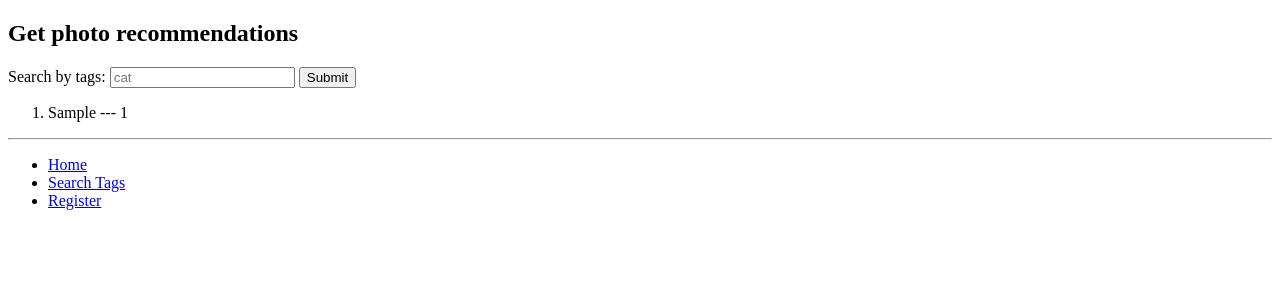
After one commit to dorrubin/mysql-photosharing, a Flask app: page /recommendations/photos in a window 1280 px wide. The commit adds this page. Shown: the top 300 px of the page. Run offline with Flask 2, Linux system fonts and the light colour scheme; data comes from the database, SQL or seed files in the repository; both versions use the stored data as it was after the commit; tables that the repository leaves empty hold one stand-in row (values such as "Sample post").

Commit message:
progress with reco photo -- not complete

```diff
--- a/app.py
+++ b/app.py
@@ -566,7 +566,25 @@ def stats():
 def getMostPopularTags():
     cursor = conn.cursor()
     query = """ SELECT word, count(word)
-                FROM Photo_Tag
+                FROM Photo_Tag NATURAL JOIN (SELECT photo_id
+                    FROM Album_Photo NATURAL JOIN (SELECT album_id
+                        FROM Album_User
+                        WHERE user_id = '{0}') AS A) AS B
+                GROUP BY word
+                ORDER BY count(word) DESC
+                LIMIT 5;
+            """
+    cursor.execute(query)
+    return cursor.fetchall()  # returns top 10 users
+
+
+def getUsersMostPopularTags(uid):
+    cursor = conn.cursor()
+    query = """ SELECT word, count(word)
+                FROM Photo_Tag NATURAL JOIN (SELECT photo_id
+                    FROM Album_Photo NATURAL JOIN (SELECT album_id
+                        FROM Album_User
+                        WHERE user_id = 2) AS A) AS B
                 GROUP BY word
                 ORDER BY count(word) DESC
                 LIMIT 5;
@@ -596,6 +614,7 @@ def getPhotosFromMultipleTags(tags):
             """.format(middle)
     cursor.execute(query)
     return cursor.fetchall()
+
 
 @app.route('/tags', methods=['GET', 'POST'])
 def tags():
@@ -634,21 +653,61 @@ def getRecoFromMultipleTags(tags):
                     {0}
                 ) AS C) AS D
                 GROUP BY word
-                ORDER BY count(word) DESC;
+                ORDER BY count(word) DESC
                 LIMIT 5;
             """.format(middle)
     cursor.execute(query)
     return cursor.fetchall()
 
-@app.route('/recommendations', methods=['GET', 'POST'])
-def reco():
+
+@app.route('/recommendations/tags', methods=['GET', 'POST'])
+def tagreco():
     if flask.request.method == 'GET':
-        return render_template('recommendations.html')
+        return render_template('reco_tags.html')
     raw_tags = flask.request.form['tag_reco']
     list_tags = raw_tags.split()
     tags = '+'.join(list_tags)
     user_reco = getRecoFromMultipleTags(tags)
-    return render_template('recommendations.html', recos=user_reco)
+    return render_template('reco_tags.html', tagrecos=user_reco)
+
+@app.route('/recommendations/photos', methods=['GET', 'POST'])
+def photoreco():
+    if flask.request.method == 'GET':
+        # look at the most common tags of photos uploaded by the user
+        user_id = 0
+        if not flask_login.current_user.is_anonymous:
+            user_id = flask_login.current_user.id
+        user_tags = getUsersMostPopularTags(user_id)
+        # find other photos that have those tags
+        list_tags = []
+        for t in user_tags:
+            list_tags.append(t[0])
+        reco_photo = getRecoPhotosFromTags(list_tags)
+        return render_template('reco_photos.html', tagrecos=user_tags)
+
+def getRecoPhotosFromTags(tags):
+    queries = []
+    for i in range(len(tags)):
+        # get user email of users who are not friends with the logged in user
+        temp = """  (SELECT photo_id
+                    FROM Photo_Tag
+                    WHERE word = '{0}')
+                """.format(tags[i])
+        queries.append(temp)
+    #end for
+    middle = 'UNION \n'.join(queries)
+    # CHANGE QUERY TO SELECT *  IN TOP LINE -- UPDATE CONTROLLER TO TAKE AND DISPLAY PHOTO
+    query = """ SELECT photo_id, caption, count(photo_id)
+                FROM Photos NATURAL JOIN
+                (SELECT photo_id FROM(
+                    {0}
+                ) AS C) AS D
+                GROUP BY photo_id
+                ORDER BY count(photo_id) DESC
+                LIMIT 5;
+            """.format(middle)
+    cursor.execute(query)
+    return cursor.fetchall()
 
 
 @app.route("/", methods=['GET'])
--- a/templates/hello.html
+++ b/templates/hello.html
@@ -20,5 +20,6 @@
     <li><a href='/'>Home</a></li>
     <li><a href='/register'>Register</a> </li>
     <li><a href='/tags'>Search</a> </li>
-    <li><a href='/recommendations'>Recommendations</a> </li>
+    <li><a href='/recommendations/tags'>Recommendations</a> </li>
+    <li><a href='/recommendations/photos'>May also like</a> </li>
 </ul>
--- /dev/null
+++ b/templates/reco_photos.html
@@ -0,0 +1,30 @@
+<!doctype html>
+
+<title>Photoshare</title>
+
+<h2>Get photo recommendations</h2>
+
+
+<form action='tags' method='POST'>
+    <label for="tag_reco">Search by tags:</label>
+    <input type='text' name='tag_reco' placeholder='cat'></input>
+    <input type='submit' name='submit'></input>
+</form>
+
+{% if tagrecos %}
+    <ol>
+    {% for reco in tagrecos %}
+        <li>
+            <p>{{reco[0]}} --- {{reco[1]}}</p>
+        </li>
+    {% endfor %}
+    </ol>
+{% endif %}
+
+<hr>
+<ul>
+    <li><a href='/'>Home</a></li>
+    <li><a href='/tags'>Search Tags</a> </li>
+    <li><a href='/register'>Register</a> </li>
+
+</ul>
--- a/templates/recommendations.html
+++ b/templates/reco_tags.html
@@ -5,15 +5,15 @@
 <h2>Get tag recommendations</h2>
 
 
-<form action='recommendations' method='POST'>
+<form action='tags' method='POST'>
     <label for="tag_reco">Search by tags:</label>
     <input type='text' name='tag_reco' placeholder='cat'></input>
     <input type='submit' name='submit'></input>
 </form>
 
-{% if recos %}
+{% if tagrecos %}
     <ol>
-    {% for reco in recos %}
+    {% for reco in tagrecos %}
         <li>
             <p>{{reco[0]}} --- {{reco[1]}}</p>
         </li>
```
Also changed, not shown: schema.sql (+22 -13 lines).
